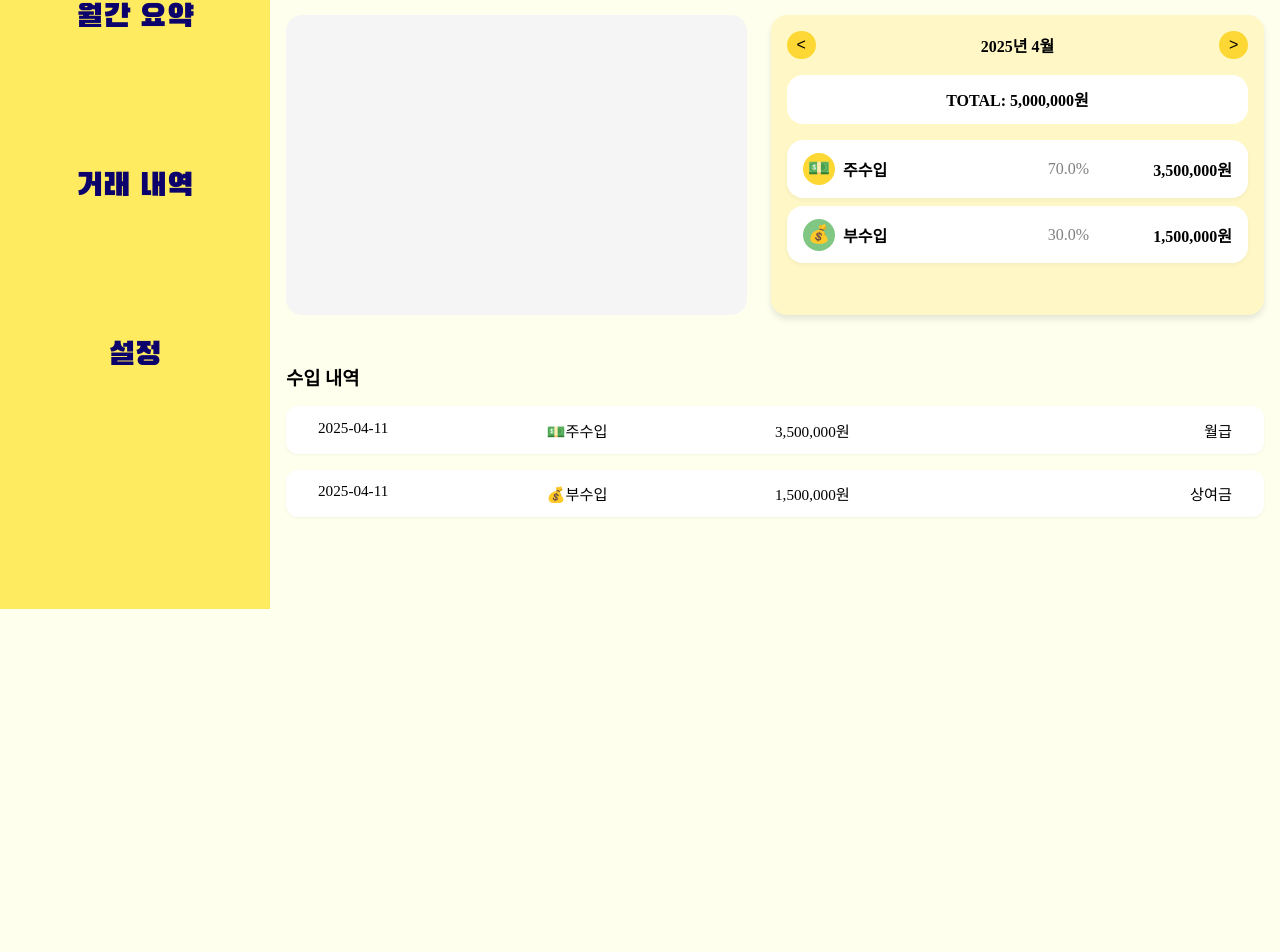
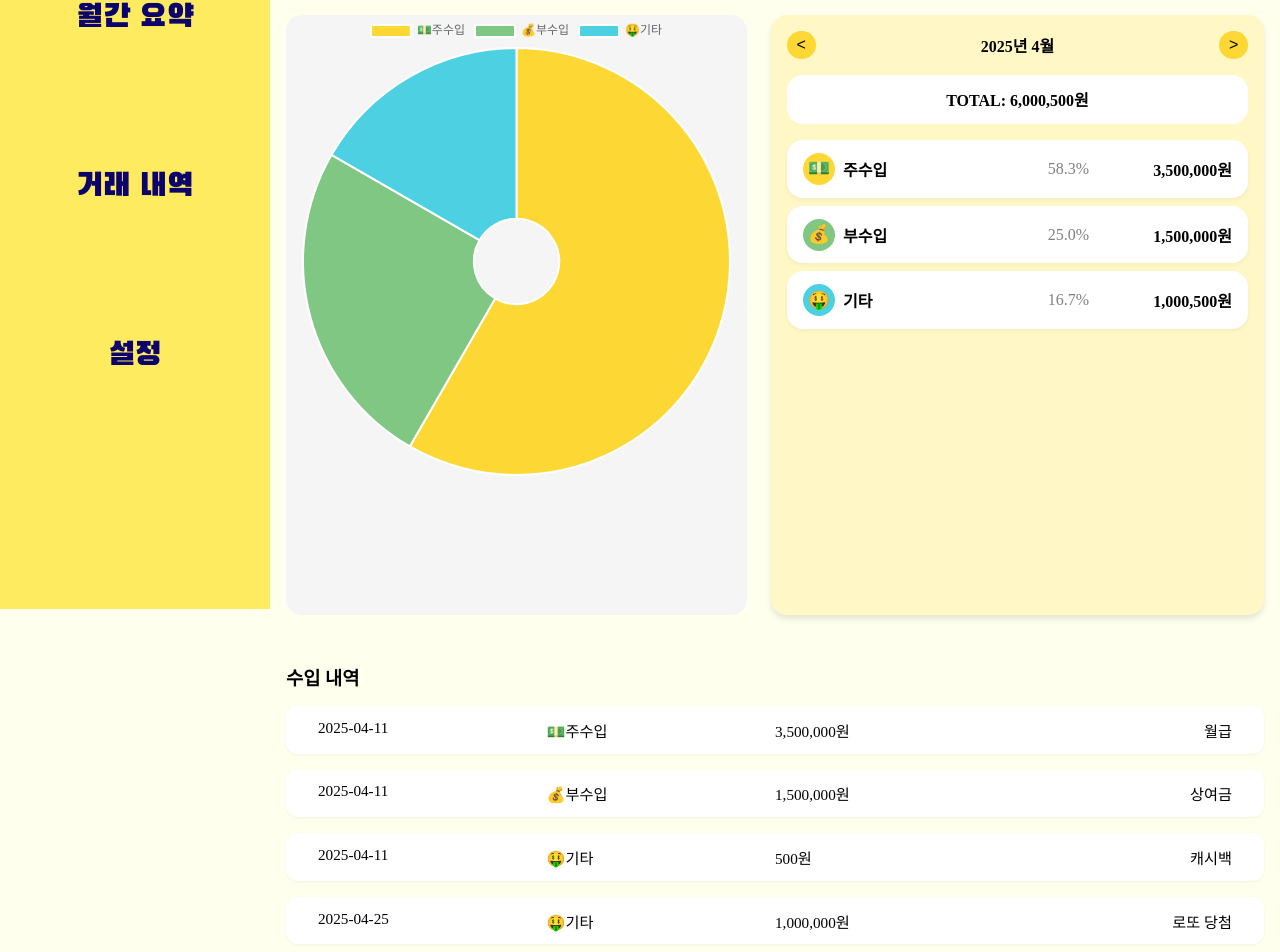
Before and after one commit to ByeongwooAn/-Skeletone-Project-Household-Ledger, a Vue app: page /cashmonth-statistics in a window 1280 px wide. Shown: the part 191-1143 px from the top of the page. Before the commit the page ends 800 px from the top, so only its background shows below. Built offline with nearby package versions, Linux system fonts and the light colour scheme; data requests are answered from the project's data file.

Commit message:
feat: 월간 통계 페이지에 수입/지출 카테고리 별 도넛 차트 추가

```diff
--- a/db.json
+++ b/db.json
@@ -44,6 +44,78 @@
       "category": "🚗교통",
       "memo": "주유비",
       "createdAt": "2025-04-10T17:57:28.517Z"
+    },
+    {
+      "id": "6",
+      "type": "income",
+      "date": "2025-04-11",
+      "amount": 500,
+      "category": "🤑기타",
+      "memo": "캐시백",
+      "createdAt": "2025-04-10T18:05:49.809Z"
+    },
+    {
+      "id": "7",
+      "type": "expense",
+      "date": "2025-04-11",
+      "amount": 50000,
+      "category": "🍙식비",
+      "memo": "외식",
+      "createdAt": "2025-04-10T18:06:04.816Z"
+    },
+    {
+      "id": "8",
+      "type": "expense",
+      "date": "2025-04-11",
+      "amount": 150000,
+      "category": "📚문화/여가/교육",
+      "memo": "콘서트",
+      "createdAt": "2025-04-10T18:06:19.168Z"
+    },
+    {
+      "id": "9",
+      "type": "expense",
+      "date": "2025-04-11",
+      "amount": 100000,
+      "category": "🛒쇼핑",
+      "memo": "장 보기",
+      "createdAt": "2025-04-10T18:06:33.376Z"
+    },
+    {
+      "id": "10",
+      "type": "expense",
+      "date": "2025-04-29",
+      "amount": 200000,
+      "category": "😷건강/의료",
+      "memo": "신경 치료",
+      "createdAt": "2025-04-10T18:06:50.456Z"
+    },
+    {
+      "id": "11",
+      "type": "expense",
+      "date": "2025-04-21",
+      "amount": 40000,
+      "category": "📚문화/여가/교육",
+      "memo": "영화",
+      "createdAt": "2025-04-10T18:07:01.952Z"
+    },
+    {
+      "id": "12",
+      "type": "expense",
+      "date": "2025-04-15",
+      "amount": 120000,
+      "category": "🛒쇼핑",
+      "memo": "충동구매",
+      "createdAt": "2025-04-10T18:07:24.680Z"
+    },
+    {
+      "id": "13",
+      "type": "income",
+      "date": "2025-04-25",
+      "amount": 1000000,
+      "category": "🤑기타",
+      "memo": "로또 당첨",
+      "createdAt": "2025-04-10T18:10:09.550Z"
     }
   ],
   "userInfo": [
--- /dev/null
+++ b/src/components/cashmonth/ExpenseChart.vue
@@ -0,0 +1,77 @@
+<script setup>
+import { ref, onMounted } from "vue";
+import { Doughnut } from "vue-chartjs";
+import {
+    Chart as ChartJS,
+    Title,
+    Tooltip,
+    Legend,
+    ArcElement,
+    CategoryScale,
+} from "chart.js";
+
+import ApiService from "@/function/apiService";
+
+ChartJS.register(Title, Tooltip, Legend, ArcElement, CategoryScale);
+
+const chartData = ref(null);
+
+const chartOptions = {
+    responsive: true,
+    cutout: "20%",
+};
+
+// 지출 카테고리별로 금액 합산
+function groupExpenseByCategory(data) {
+    const categoryMap = {};
+
+    data.forEach((item) => {
+        if (item.type === "expense") {
+            if (!categoryMap[item.category]) {
+                categoryMap[item.category] = 0;
+            }
+            categoryMap[item.category] += item.amount;
+        }
+    });
+
+    return categoryMap;
+}
+
+onMounted(async () => {
+    try {
+        const res = await ApiService.getTypes("expense");
+        const data = res.data;
+
+        const grouped = groupExpenseByCategory(data);
+
+        chartData.value = {
+            labels: Object.keys(grouped),
+            datasets: [
+                {
+                    label: "카테고리별 지출",
+                    data: Object.values(grouped),
+                    backgroundColor: [
+                        "#ef9a9a",
+                        "#7986cb",
+                        "#ffb74d",
+                        "#aed581",
+                        "#ba68c8",
+                        "#f06292",
+                        "#4fc3f7",
+                    ],
+                    hoverOffset: 10,
+                },
+            ],
+        };
+    } catch (err) {
+        console.error("지출 데이터 불러오기 실패", err);
+    }
+});
+</script>
+
+<template>
+    <div v-if="chartData">
+        <Doughnut :data="chartData" :options="chartOptions" />
+    </div>
+    <div v-else>로딩 중...</div>
+</template>
--- a/src/components/cashmonth/ExpenseStats.vue
+++ b/src/components/cashmonth/ExpenseStats.vue
@@ -4,12 +4,16 @@
         <br />
         <!--모바일 날짜 -->
         <div class="mobile-date-selector">
-      <DateSelector :year="selectedYear" :month="selectedMonth" @changeMonth="changeMonth" />
+            <DateSelector
+                :year="selectedYear"
+                :month="selectedMonth"
+                @changeMonth="changeMonth"
+            />
         </div>
 
         <div class="chart-summary-container">
             <!--chart 공간-->
-      <div class="chart-area"></div>
+            <div class="chart-area"><ExpenseChart /></div>
 
             <!--날짜 바, 총액, 카테고리별 요약 배경 상자-->
             <div class="summary-box">
@@ -47,15 +51,16 @@
 </template>
 
 <script setup>
-import { ref, computed, onMounted } from 'vue';
-import axios from 'axios';
+import { ref, computed, onMounted } from "vue";
+import axios from "axios";
 
-import DateSelector from '@/components/cashmonth/DateSelector.vue';
-import TotalCard from '@/components/cashmonth/TotalCard.vue';
-import SummaryCard from '@/components/cashmonth/SummaryCard.vue';
-import DetailCard from '@/components/cashmonth/DetailCard.vue';
+import DateSelector from "@/components/cashmonth/DateSelector.vue";
+import TotalCard from "@/components/cashmonth/TotalCard.vue";
+import SummaryCard from "@/components/cashmonth/SummaryCard.vue";
+import DetailCard from "@/components/cashmonth/DetailCard.vue";
+import ExpenseChart from "./ExpenseChart.vue";
 
-import '@/css/statistics.css';
+import "@/css/statistics.css";
 
 // 날짜 선택
 const selectedYear = ref(new Date().getFullYear());
@@ -80,11 +85,11 @@ const cashflows = ref([]);
 
 onMounted(async () => {
     try {
-    const res = await axios.get('http://localhost:3001/cashflows');
+        const res = await axios.get("http://localhost:3001/cashflows");
         cashflows.value = res.data;
-    console.log('불러온 데이터:', cashflows.value);
+        console.log("불러온 데이터:", cashflows.value);
     } catch (err) {
-    console.error('데이터 불러오기 실패:', err);
+        console.error("데이터 불러오기 실패:", err);
     }
 });
 
@@ -93,7 +98,7 @@ const filteredExpense = computed(() => {
     return cashflows.value.filter((item) => {
         const date = new Date(item.date);
         return (
-      item.type === 'expense' &&
+            item.type === "expense" &&
             date.getFullYear() === selectedYear.value &&
             date.getMonth() + 1 === selectedMonth.value
         );
--- /dev/null
+++ b/src/components/cashmonth/IncomeChart.vue
@@ -0,0 +1,78 @@
+<script setup>
+import { ref, onMounted } from "vue";
+import { Doughnut } from "vue-chartjs";
+import {
+    Chart as ChartJS,
+    Title,
+    Tooltip,
+    Legend,
+    ArcElement,
+    CategoryScale,
+} from "chart.js";
+
+import ApiService from "@/function/apiService";
+
+ChartJS.register(Title, Tooltip, Legend, ArcElement, CategoryScale);
+
+// 차트 데이터
+const chartData = ref(null);
+
+const chartOptions = {
+    responsive: true,
+    cutout: "20%",
+};
+
+// 수입 항목들을 카테고리별로 묶는 함수
+function groupIncomeByCategory(data) {
+    const categoryMap = {};
+
+    data.forEach((item) => {
+        if (item.type === "income") {
+            if (!categoryMap[item.category]) {
+                categoryMap[item.category] = 0;
+            }
+            categoryMap[item.category] += item.amount;
+        }
+    });
+
+    return categoryMap;
+}
+
+// 컴포넌트가 마운트되면 실행
+onMounted(async () => {
+    try {
+        const res = await ApiService.getTypes("income");
+        const data = res.data;
+
+        const grouped = groupIncomeByCategory(data);
+
+        chartData.value = {
+            labels: Object.keys(grouped),
+            datasets: [
+                {
+                    label: "카테고리별 수입",
+                    data: Object.values(grouped),
+                    backgroundColor: [
+                        "#fdd835",
+                        "#81c784",
+                        "#4dd0e1",
+                        "#f472b6",
+                        "#c084fc",
+                        "#fb923c",
+                    ],
+                    hoverOffset: 10,
+                },
+            ],
+        };
+    } catch (err) {
+        console.error("수입 데이터 불러오기 실패", err);
+    }
+});
+</script>
+
+<template>
+    <div v-if="chartData">
+        <Doughnut :data="chartData" :options="chartOptions" />
+    </div>
+    <div v-else>로딩 중...</div>
+</template>
--- a/src/components/cashmonth/IncomeStats.vue
+++ b/src/components/cashmonth/IncomeStats.vue
@@ -4,12 +4,16 @@
         <br />
         <!--모바일 날짜 -->
         <div class="mobile-date-selector">
-      <DateSelector :year="selectedYear" :month="selectedMonth" @changeMonth="changeMonth" />
+            <DateSelector
+                :year="selectedYear"
+                :month="selectedMonth"
+                @changeMonth="changeMonth"
+            />
         </div>
 
         <div class="chart-summary-container">
             <!--chart 공간-->
-      <div class="chart-area"></div>
+            <div class="chart-area"><IncomeChart /></div>
 
             <!--날짜 바, 총액, 카테고리별 요약 배경 상자-->
             <div class="summary-box">
@@ -49,15 +53,16 @@
 </template>
 
 <script setup>
-import { ref, computed, onMounted } from 'vue';
-import axios from 'axios';
+import { ref, computed, onMounted } from "vue";
+import axios from "axios";
 
-import DateSelector from '@/components/cashmonth/DateSelector.vue';
-import TotalCard from '@/components/cashmonth/TotalCard.vue';
-import SummaryCard from '@/components/cashmonth/SummaryCard.vue';
-import DetailCard from '@/components/cashmonth/DetailCard.vue';
+import DateSelector from "@/components/cashmonth/DateSelector.vue";
+import TotalCard from "@/components/cashmonth/TotalCard.vue";
+import SummaryCard from "@/components/cashmonth/SummaryCard.vue";
+import DetailCard from "@/components/cashmonth/DetailCard.vue";
+import IncomeChart from "./IncomeChart.vue";
 
-import '@/css/statistics.css';
+import "@/css/statistics.css";
 
 // 날짜 선택
 const selectedYear = ref(new Date().getFullYear());
@@ -82,11 +87,11 @@ const cashflows = ref([]);
 
 onMounted(async () => {
     try {
-    const res = await axios.get('http://localhost:3001/cashflows');
+        const res = await axios.get("http://localhost:3001/cashflows");
         cashflows.value = res.data;
-    console.log('불러온 데이터:', cashflows.value);
+        console.log("불러온 데이터:", cashflows.value);
     } catch (err) {
-    console.error('데이터 불러오기 실패:', err);
+        console.error("데이터 불러오기 실패:", err);
     }
 });
 
@@ -95,7 +100,9 @@ const filteredIncome = computed(() => {
     return cashflows.value.filter((item) => {
         const date = new Date(item.date);
         return (
-      item.type === 'income' && date.getFullYear() === selectedYear.value && date.getMonth() + 1 === selectedMonth.value
+            item.type === "income" &&
+            date.getFullYear() === selectedYear.value &&
+            date.getMonth() + 1 === selectedMonth.value
         );
     });
 });
--- a/src/css/statistics.css
+++ b/src/css/statistics.css
@@ -45,7 +45,7 @@
 .chart-area {
     flex: 1;
     min-width: 300px;
-    height: 300px;
+    height: 600px;
     background-color: #f5f5f5;
     border-radius: 1rem;
 }
@@ -213,9 +213,19 @@
         font-weight: bold;
     }
 
+    /* 차트 영역 */
+    .chart-area {
+        flex: 1;
+        min-width: 300px;
+        height: 300px;
+        background-color: #f5f5f5;
+        border-radius: 1rem;
+    }
+
     .chart-summary-container {
         flex-direction: column;
     }
+
     /*카테고리별 요약 단어 단위별 줄바꿈*/
     .card .category {
         word-break: keep-all;
```
Lines whose indentation alone changed are shown as unchanged.
